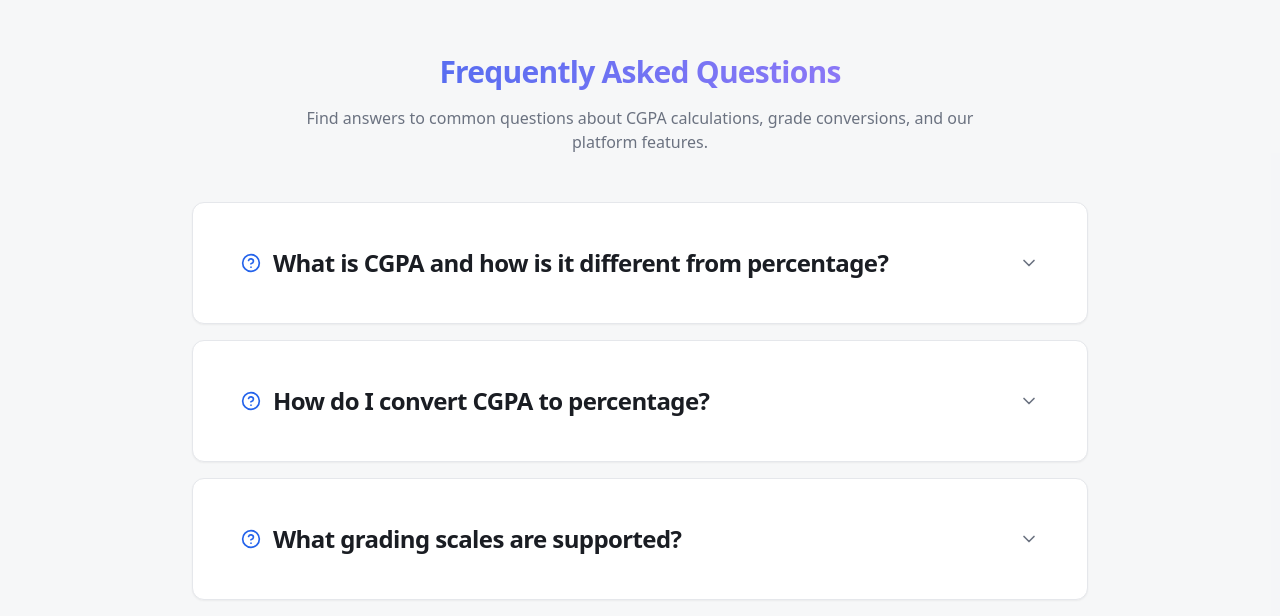
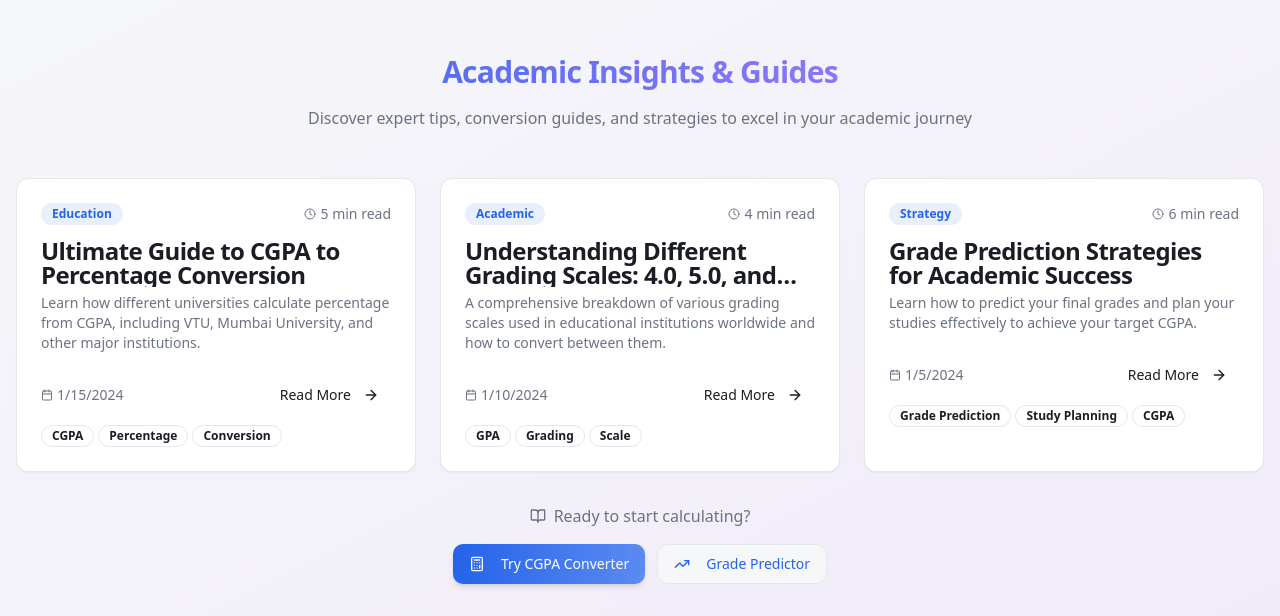
Before and after one commit to VigneshGundari/grade-glide-pro, a React (Vite) app: page / in a window 1280 px wide. Shown: the part 1626-2242 px from the top of the page. Built offline with nearby package versions, Linux system fonts and the light colour scheme.

Commit message:
Add blog and fix formula discrepancies
Add a blog section to the website to improve SEO and provide relevant content.
Address inconsistencies in calculations for standard formulas and Mumbai University, ensuring accurate and uniform results.

```diff
--- a/src/components/calculators/cgpa-converter.tsx
+++ b/src/components/calculators/cgpa-converter.tsx
@@ -30,7 +30,7 @@ export function CGPAConverter({ onAddToHistory }: CGPAConverterProps) {
   const universityFormulas = {
     normal: { multiplier: 9.5, offset: 0 },
     vtu: { multiplier: 10, offset: 0 },
-    mumbai: { multiplier: 8.8, offset: 12 },
+    mumbai: { multiplier: 9.5, offset: 0 }, // Fixed: Same as standard formula
     makaut: { multiplier: 9, offset: 4 },
     anna: { multiplier: 10, offset: 0 },
     bits: { multiplier: 10, offset: 0 },
--- /dev/null
+++ b/src/components/ui/blog-section.tsx
@@ -0,0 +1,268 @@
+import { Card, CardContent, CardDescription, CardHeader, CardTitle } from "@/components/ui/card";
+import { Badge } from "@/components/ui/badge";
+import { Button } from "@/components/ui/button";
+import { Calendar, Clock, ArrowRight, BookOpen, TrendingUp, Calculator } from "lucide-react";
+
+const blogPosts = [
+  {
+    id: 1,
+    title: "Ultimate Guide to CGPA to Percentage Conversion",
+    excerpt: "Learn how different universities calculate percentage from CGPA, including VTU, Mumbai University, and other major institutions.",
+    content: `
+# Ultimate Guide to CGPA to Percentage Conversion
+
+Understanding how to convert CGPA to percentage is crucial for students applying to higher education or jobs. Different universities use different formulas, and it's important to know which one applies to your institution.
+
+## Standard Formula
+The most common formula used is: **Percentage = CGPA × 9.5**
+
+This formula is widely accepted and used by most universities across India.
+
+## University-Specific Formulas
+
+### Mumbai University
+Mumbai University uses the standard formula: **Percentage = CGPA × 9.5**
+
+### VTU (Visvesvaraya Technological University)
+VTU uses a direct multiplication: **Percentage = CGPA × 10**
+
+### Anna University
+Anna University follows: **Percentage = CGPA × 10**
+
+### MAKAUT
+MAKAUT uses: **Percentage = (CGPA × 9) + 4**
+
+## Why Different Formulas Exist
+
+Universities develop their own conversion formulas based on:
+- Historical grading patterns
+- Industry requirements
+- Academic standards
+- Regional preferences
+
+## Tips for Accurate Conversion
+
+1. Always check your university's official conversion formula
+2. Use our calculator for accurate results
+3. Keep official transcripts for verification
+4. Understand that some employers may have their own conversion methods
+
+Using our CGPA to Percentage converter ensures you get accurate results based on your specific university's formula.
+    `,
+    author: "Academic Team",
+    date: "2024-01-15",
+    readTime: "5 min read",
+    category: "Education",
+    tags: ["CGPA", "Percentage", "Conversion", "University"]
+  },
+  {
+    id: 2,
+    title: "Understanding Different Grading Scales: 4.0, 5.0, and 10.0",
+    excerpt: "A comprehensive breakdown of various grading scales used in educational institutions worldwide and how to convert between them.",
+    content: `
+# Understanding Different Grading Scales
+
+Educational institutions worldwide use different grading scales to evaluate student performance. Understanding these scales is essential for academic planning and career decisions.
+
+## The 10.0 Scale System
+
+Most Indian universities use the 10.0 scale where:
+- 10.0 = Outstanding (90-100%)
+- 9.0-9.9 = Excellent (80-89%)
+- 8.0-8.9 = Very Good (70-79%)
+- 7.0-7.9 = Good (60-69%)
+- 6.0-6.9 = Above Average (50-59%)
+- 5.0-5.9 = Average (40-49%)
+
+## The 4.0 Scale System
+
+Commonly used in North American universities:
+- 4.0 = A (90-100%)
+- 3.0-3.9 = B (80-89%)
+- 2.0-2.9 = C (70-79%)
+- 1.0-1.9 = D (60-69%)
+- 0.0-0.9 = F (Below 60%)
+
+## Conversion Between Scales
+
+### 10.0 to 4.0 Scale
+**4.0 GPA = (10.0 CGPA) × 0.4**
+
+### 4.0 to 10.0 Scale
+**10.0 CGPA = (4.0 GPA) × 2.5**
+
+## Benefits of Understanding Grading Scales
+
+1. **International Applications**: Essential for studying abroad
+2. **Job Applications**: Employers often require GPA conversions
+3. **Academic Planning**: Helps set realistic academic goals
+4. **Scholarship Applications**: Many scholarships have GPA requirements
+
+Use our grade calculator to easily convert between different scales and plan your academic journey effectively.
+    `,
+    author: "Education Experts",
+    date: "2024-01-10",
+    readTime: "4 min read",
+    category: "Academic",
+    tags: ["GPA", "Grading", "Scale", "Conversion"]
+  },
+  {
+    id: 3,
+    title: "Grade Prediction Strategies for Academic Success",
+    excerpt: "Learn how to predict your final grades and plan your studies effectively to achieve your target CGPA.",
+    content: `
+# Grade Prediction Strategies for Academic Success
+
+Predicting your grades helps you plan your studies strategically and achieve your target CGPA. Here's how to make accurate predictions and improve your academic performance.
+
+## Understanding Grade Prediction
+
+Grade prediction involves:
+- Analyzing current performance
+- Understanding weightage of different assessments
+- Calculating required scores for target grades
+- Planning study schedules accordingly
+
+## Key Factors Affecting Predictions
+
+### Assessment Weightage
+- **Internal Assessments**: Usually 20-30%
+- **Mid-term Exams**: 20-30%
+- **Final Exams**: 40-60%
+- **Projects/Assignments**: 10-20%
+
+### Subject Difficulty
+Consider the historical difficulty level of subjects:
+- Core subjects vs electives
+- Practical vs theoretical subjects
+- Professor's grading patterns
+
+## Prediction Strategies
+
+### 1. Historical Analysis
+- Review past semester grades
+- Identify improvement patterns
+- Understand subject-wise strengths
+
+### 2. Current Performance Tracking
+- Monitor assignment scores
+- Track attendance
+- Evaluate quiz performance
+
+### 3. Target Setting
+- Set realistic CGPA goals
+- Break down semester-wise targets
+- Plan subject-wise improvements
+
+## Using Our Grade Predictor
+
+Our grade prediction tool helps you:
+- Calculate required scores for target CGPA
+- Plan study schedules
+- Track progress throughout the semester
+- Make informed academic decisions
+
+## Tips for Better Predictions
+
+1. **Be Realistic**: Consider your past performance
+2. **Account for Difficulty**: Some subjects are naturally harder
+3. **Plan Buffer**: Aim slightly higher than your target
+4. **Regular Updates**: Update predictions as you get new scores
+
+Start using our grade predictor today to take control of your academic journey and achieve your goals!
+    `,
+    author: "Study Strategists",
+    date: "2024-01-05",
+    readTime: "6 min read",
+    category: "Strategy",
+    tags: ["Grade Prediction", "Study Planning", "CGPA", "Academic Success"]
+  }
+];
+
+interface BlogSectionProps {
+  onNavigateTo: (section: string) => void;
+}
+
+export function BlogSection({ onNavigateTo }: BlogSectionProps) {
+  return (
+    <section className="py-16 bg-gradient-to-br from-background to-secondary/10">
+      <div className="container mx-auto px-4">
+        <div className="text-center mb-12">
+          <h2 className="text-3xl font-bold text-gradient mb-4">
+            Academic Insights & Guides
+          </h2>
+          <p className="text-muted-foreground max-w-2xl mx-auto">
+            Discover expert tips, conversion guides, and strategies to excel in your academic journey
+          </p>
+        </div>
+
+        <div className="grid md:grid-cols-2 lg:grid-cols-3 gap-6 mb-8">
+          {blogPosts.map((post) => (
+            <Card key={post.id} className="card-hover group">
+              <CardHeader>
+                <div className="flex items-center justify-between mb-2">
+                  <Badge variant="secondary" className="bg-primary/10 text-primary">
+                    {post.category}
+                  </Badge>
+                  <div className="flex items-center text-sm text-muted-foreground">
+                    <Clock className="h-3 w-3 mr-1" />
+                    {post.readTime}
+                  </div>
+                </div>
+                <CardTitle className="line-clamp-2 group-hover:text-primary transition-colors">
+                  {post.title}
+                </CardTitle>
+                <CardDescription className="line-clamp-3">
+                  {post.excerpt}
+                </CardDescription>
+              </CardHeader>
+              <CardContent>
+                <div className="flex items-center justify-between">
+                  <div className="flex items-center text-sm text-muted-foreground">
+                    <Calendar className="h-3 w-3 mr-1" />
+                    {new Date(post.date).toLocaleDateString()}
+                  </div>
+                  <Button variant="ghost" size="sm" className="group-hover:text-primary">
+                    Read More
+                    <ArrowRight className="h-3 w-3 ml-1" />
+                  </Button>
+                </div>
+                <div className="flex flex-wrap gap-1 mt-3">
+                  {post.tags.slice(0, 3).map((tag) => (
+                    <Badge key={tag} variant="outline" className="text-xs">
+                      {tag}
+                    </Badge>
+                  ))}
+                </div>
+              </CardContent>
+            </Card>
+          ))}
+        </div>
+
+        <div className="text-center">
+          <div className="inline-flex items-center gap-2 text-muted-foreground mb-4">
+            <BookOpen className="h-4 w-4" />
+            <span>Ready to start calculating?</span>
+          </div>
+          <div className="flex flex-wrap justify-center gap-3">
+            <Button
+              onClick={() => onNavigateTo('cgpa-converter')}
+              className="btn-calculator"
+            >
+              <Calculator className="h-4 w-4 mr-2" />
+              Try CGPA Converter
+            </Button>
+            <Button
+              onClick={() => onNavigateTo('grade-predictor')}
+              variant="outline"
+              className="btn-outline-glow"
+            >
+              <TrendingUp className="h-4 w-4 mr-2" />
+              Grade Predictor
+            </Button>
+          </div>
+        </div>
+      </div>
+    </section>
+  );
+}
--- a/src/components/ui/features-section.tsx
+++ b/src/components/ui/features-section.tsx
@@ -1,6 +1,10 @@
 import { Calculator, TrendingUp, BookOpen, History, Users, Zap } from "lucide-react";
 
-export function FeaturesSection() {
+interface FeaturesSectionProps {
+  onNavigateTo?: (section: string) => void;
+}
+
+export function FeaturesSection({ onNavigateTo }: FeaturesSectionProps) {
   const features = [
     {
       icon: Calculator,
--- a/src/components/ui/navigation.tsx
+++ b/src/components/ui/navigation.tsx
@@ -1,4 +1,4 @@
-import { Calculator, GraduationCap, TrendingUp, History, BookOpen } from "lucide-react";
+import { Calculator, GraduationCap, TrendingUp, History, BookOpen, FileText } from "lucide-react";
 import { Button } from "./button";
 
 interface NavigationProps {
@@ -12,6 +12,7 @@ export function Navigation({ activeSection, onSectionChange }: NavigationProps)
     { id: "grade-calculator", label: "Grade Calculator", icon: GraduationCap },
     { id: "gpa-calculator", label: "GPA Calculator", icon: TrendingUp },
     { id: "grade-predictor", label: "Grade Predictor", icon: BookOpen },
+    { id: "blog", label: "Blog", icon: FileText },
     { id: "history", label: "History", icon: History },
   ];
 
--- a/src/pages/Index.tsx
+++ b/src/pages/Index.tsx
@@ -8,6 +8,7 @@ import { GradePredictor } from "@/components/calculators/grade-predictor";
 import { CalculationHistory } from "@/components/calculators/calculation-history";
 import { FAQ } from "@/components/ui/faq";
 import { FeaturesSection } from "@/components/ui/features-section";
+import { BlogSection } from "@/components/ui/blog-section";
 import { TopBanner, InContentAd } from "@/components/ui/ad-banner";
 
 const Index = () => {
@@ -38,13 +39,16 @@ const Index = () => {
         return <GradePredictor onAddToHistory={addToHistory} />;
       case "history":
         return <CalculationHistory history={calculationHistory} onClearHistory={clearHistory} />;
+      case "blog":
+        return <BlogSection onNavigateTo={setActiveSection} />;
       default:
         return (
           <>
             <HeroSection onGetStarted={handleGetStarted} />
             <TopBanner />
-            <FeaturesSection />
+            <FeaturesSection onNavigateTo={setActiveSection} />
             <InContentAd />
+            <BlogSection onNavigateTo={setActiveSection} />
           </>
         );
     }
```
